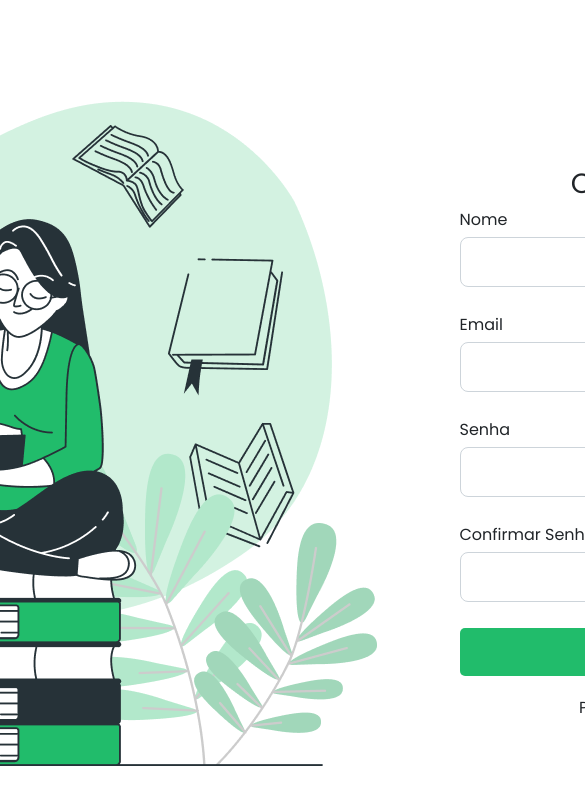
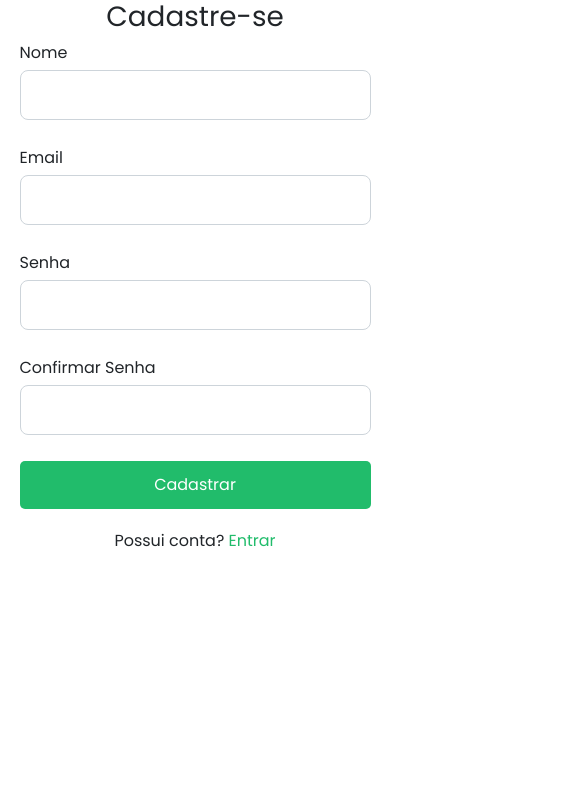
Before and after one commit to GabrielRFAL/Guia-Mochileiro-Fatec, an Angular app: page /register in a window 390 px wide. Shown: the top 804 px of the page, 585 px wide, since content can reach past the window. Built offline with nearby package versions, Linux system fonts and the light colour scheme.

Commit message:
styles: adicionando responsividade aos componentes

```diff
--- a/angular.json
+++ b/angular.json
@@ -36,7 +36,9 @@
               "node_modules/bootstrap/dist/css/bootstrap.min.css",
               "src/styles.scss"
             ],
-            "scripts": []
+            "scripts": [
+              "node_modules/bootstrap/dist/js/bootstrap.bundle.min.js"
+            ]
           },
           "configurations": {
             "production": {
@@ -97,7 +99,9 @@
               "node_modules/bootstrap/dist/css/bootstrap.min.css",
               "src/styles.scss"
             ],
-            "scripts": []
+            "scripts": [
+              "node_modules/bootstrap/dist/js/bootstrap.bundle.min.js"
+            ]
           }
         }
       }
--- a/src/app/components/login/login.component.html
+++ b/src/app/components/login/login.component.html
@@ -1,3 +1,5 @@
+<section>
+
     <div class="container">
 
         <div class="imagem-login">
@@ -30,3 +32,4 @@
 
 
     </div>
+</section>
--- a/src/app/components/login/login.component.scss
+++ b/src/app/components/login/login.component.scss
@@ -55,3 +55,31 @@
         cursor: pointer;
     }
 }
+
+@media screen and (max-width: 768px) {
+    section {
+      flex-direction: column;
+      justify-content: center;
+      align-items: center;
+
+      .imagem-login {
+        display: none;
+      }
+
+      .wrapper {
+        width: 100%;
+        padding: 20px;
+        min-height: auto;
+      }
+
+      .container {
+        width: 100%;
+        max-width: 400px;
+
+        input,
+        button {
+          width: 90vw;
+        }
+      }
+    }
+  }
--- a/src/app/components/register/register.component.html
+++ b/src/app/components/register/register.component.html
@@ -1,6 +1,8 @@
-<div class="container">
+<section>
 
-    <div class="imagem-register">
+    <div class="container">
+
+        <div class="imagem-register">
         <img src="assets/images/registerscreen.png" alt="">
     </div>
 
@@ -35,4 +37,5 @@
 
 
 
-</div>
+    </div>
+</section>
--- a/src/app/components/register/register.component.scss
+++ b/src/app/components/register/register.component.scss
@@ -55,3 +55,31 @@
         cursor: pointer;
     }
 }
+
+@media screen and (max-width: 768px) {
+    section {
+      flex-direction: column;
+      justify-content: center;
+      align-items: center;
+
+      .imagem-register {
+        display: none;
+      }
+
+      .wrapper {
+        width: 100%;
+        padding: 20px;
+        min-height: auto;
+      }
+
+      .container {
+        width: 100%;
+        max-width: 400px;
+
+        input,
+        button {
+          width: 90vw;
+        }
+      }
+    }
+  }
```
Lines whose indentation alone changed are shown as unchanged.
